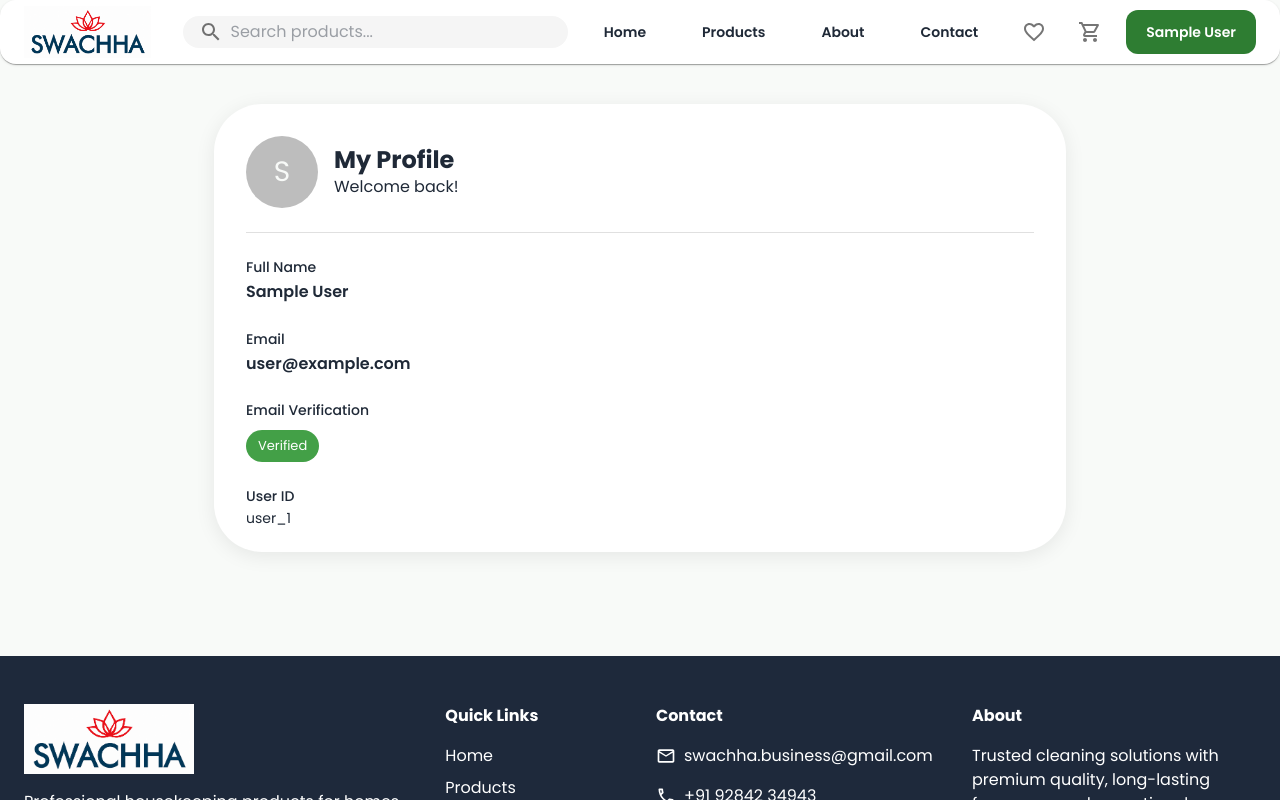
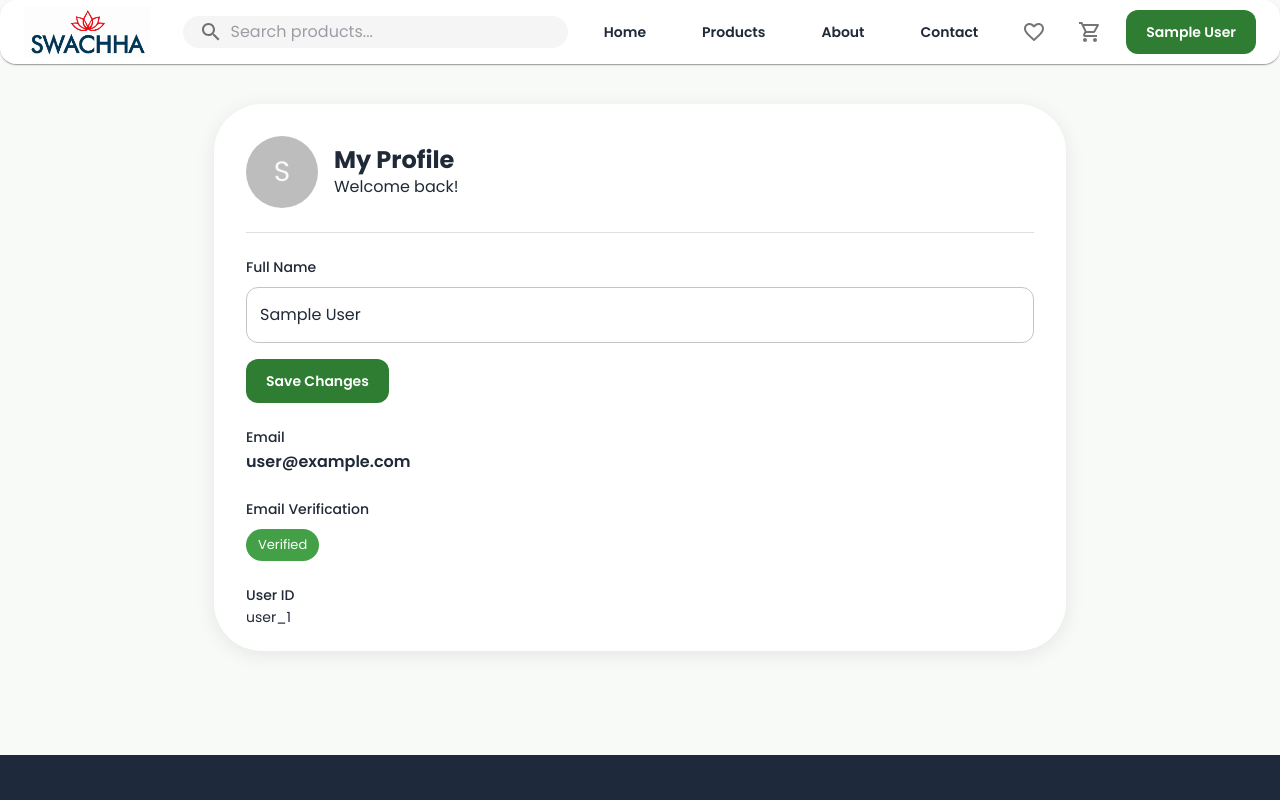
Before and after one commit to Sahil05102001/swaccha, a React (Vite) app: page /profile in a window 1280 px wide. Shown: the top 800 px of the page. Built offline with nearby package versions, Linux system fonts and the light colour scheme; no server answers; sample sign-in values are in the browser's storage.

Commit message:
Integrate Firestore user profiles and security rules

```diff
--- a/src/features/auth/services/authService.ts
+++ b/src/features/auth/services/authService.ts
@@ -7,6 +7,7 @@ import { auth } from "@/firebase/auth";
 import { signInWithEmailAndPassword } from "firebase/auth";
 import { sendEmailVerification } from "firebase/auth";
 import { reload } from "firebase/auth";
+import { createUserProfile } from "@/features/profile/services/profileService";
 
 export async function registerUser(
   fullName: string,
@@ -22,6 +23,12 @@ export async function registerUser(
   await updateProfile(userCredential.user, {
     displayName: fullName,
   });
+
+  await createUserProfile(
+    userCredential.user.uid,
+    fullName,
+    email
+  );
 
   return userCredential.user;
 }
@@ -57,3 +64,15 @@ export async function refreshCurrentUser() {
 
   return auth.currentUser;
 }
+
+export async function updateDisplayName(displayName: string) {
+  if (!auth.currentUser) {
+    throw new Error("No authenticated user.");
+  }
+
+  await updateProfile(auth.currentUser, {
+    displayName,
+  });
+
+  return auth.currentUser;
+}
--- a/src/features/profile/pages/ProfilePage.tsx
+++ b/src/features/profile/pages/ProfilePage.tsx
@@ -15,6 +15,10 @@ import { Navigate } from "react-router-dom";
 
 import { useAuth } from "@/features/auth/AuthContext";
 import { sendVerificationEmail } from "@/features/auth/services/authService";
+import { TextField } from "@mui/material";
+import { useState } from "react";
+
+import { updateDisplayName } from "@/features/auth/services/authService";
 
 export default function ProfilePage() {
     const {
@@ -22,6 +26,8 @@ export default function ProfilePage() {
         loading,
         refreshUser,
     } = useAuth();
+
+    const [name, setName] = useState(user?.displayName ?? "");
 
     if (loading) {
         return null;
@@ -35,6 +41,18 @@ export default function ProfilePage() {
         try {
             await sendVerificationEmail();
             alert("Verification email sent. Please check your inbox.");
+        } catch (error: any) {
+            alert(error.message);
+        }
+    };
+
+    const handleSaveProfile = async () => {
+        try {
+            await updateDisplayName(name);
+
+            await refreshUser();
+
+            alert("Profile updated successfully.");
         } catch (error: any) {
             alert(error.message);
         }
@@ -93,13 +111,24 @@ export default function ProfilePage() {
                             <Typography
                                 variant="subtitle2"
                                 color="text.secondary"
+                                sx={{ mb: 1 }}
                             >
                                 Full Name
                             </Typography>
 
-              <Typography variant="h6">
-                {user.displayName || "Not Set"}
-              </Typography>
+                            <TextField
+                                fullWidth
+                                value={name}
+                                onChange={(e) => setName(e.target.value)}
+                            />
+
+                            <Button
+                                variant="contained"
+                                sx={{ mt: 2 }}
+                                onClick={handleSaveProfile}
+                            >
+                                Save Changes
+                            </Button>
                         </Box>
 
                         <Box>
--- /dev/null
+++ b/src/features/profile/services/profileService.ts
@@ -0,0 +1,25 @@
+import {
+  doc,
+  serverTimestamp,
+  setDoc,
+} from "firebase/firestore";
+
+import { db } from "@/firebase/firestore";
+
+export async function createUserProfile(
+  uid: string,
+  name: string,
+  email: string
+) {
+  await setDoc(doc(db, "users", uid), {
+    uid,
+    name,
+    email,
+    phone: "",
+    role: "customer",
+    addresses: [],
+    isActive: true,
+    createdAt: serverTimestamp(),
+    updatedAt: serverTimestamp(),
+  });
+}
```
Also changed, not shown: src/features/profile/types/user.ts (added, +11 -0 lines). Lines whose indentation alone changed are shown as unchanged.
